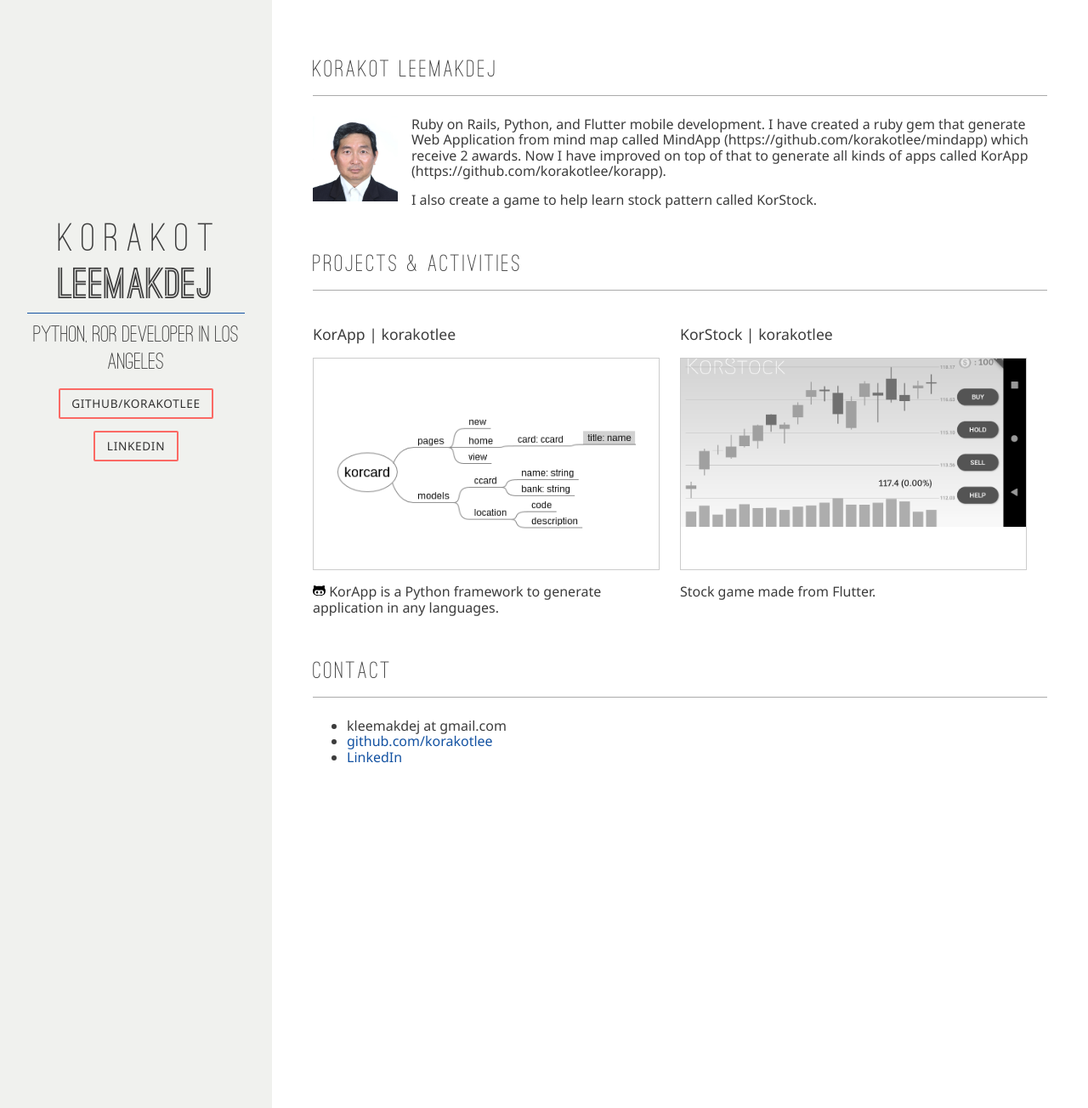
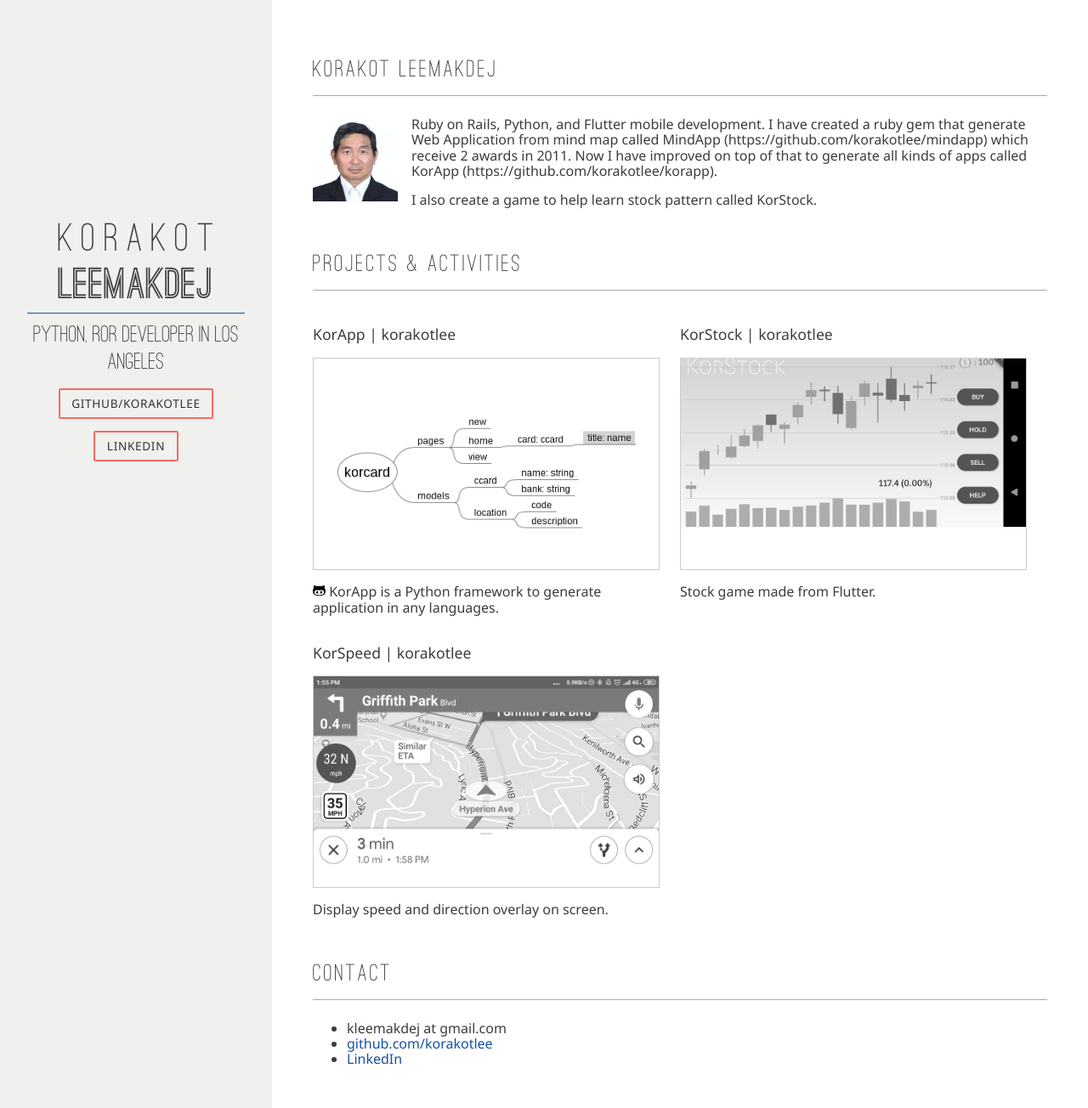
Before and after one commit to korakotlee/korakotlee.github.io, a Jekyll site: the page built from index.html, in a window 1280 px wide and 1304 px high. Shown: the whole window at 85% size. Built offline with Jekyll 4.4.1, drawn with Linux system fonts in a browser that asks for light colours; nearby versions of some CDN libraries.

Commit message:
korspeed

```diff
--- a/_data/projects.yml
+++ b/_data/projects.yml
@@ -13,6 +13,13 @@
   link: https://play.google.com/store/apps/details?id=com.korakotlee.korstock
   about: |
     Stock game made from Flutter.
+- name: KorSpeed
+  organization: korakotlee
+  github_repo:
+  image: korspeed.png
+  link: https://play.google.com/store/apps/details?id=com.korakotlee.korspeed
+  about: |
+    Display speed and direction overlay on screen.
 # - name: CALC
 #   organization: 18F
 #   github_repo: 18f/calc
--- a/index.html
+++ b/index.html
@@ -10,7 +10,7 @@
       <div class="pure-u-1">
         <img src="/img/korakot.jpg" alt="Korakot"/>
         <p>
-          Ruby on Rails, Python, and Flutter mobile development. I have created a ruby gem that generate Web Application from mind map called MindApp (https://github.com/korakotlee/mindapp) which receive 2 awards. Now I have improved on top of that to generate all kinds of apps called KorApp (https://github.com/korakotlee/korapp).
+          Ruby on Rails, Python, and Flutter mobile development. I have created a ruby gem that generate Web Application from mind map called MindApp (https://github.com/korakotlee/mindapp) which receive 2 awards in 2011. Now I have improved on top of that to generate all kinds of apps called KorApp (https://github.com/korakotlee/korapp).
 
         </p>
         <p>
```
Also changed, not shown: img/projects/korspeed.png (added).
